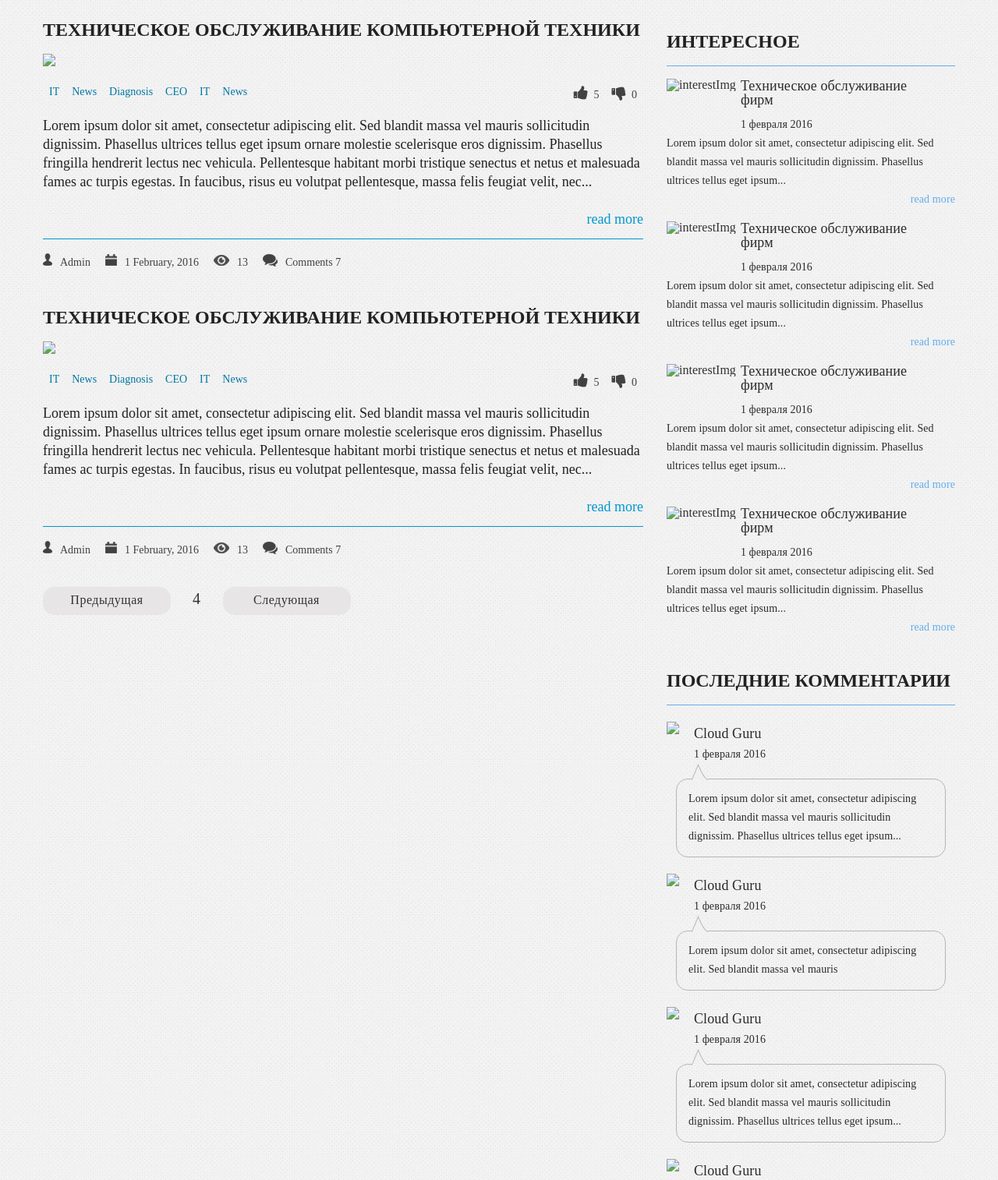
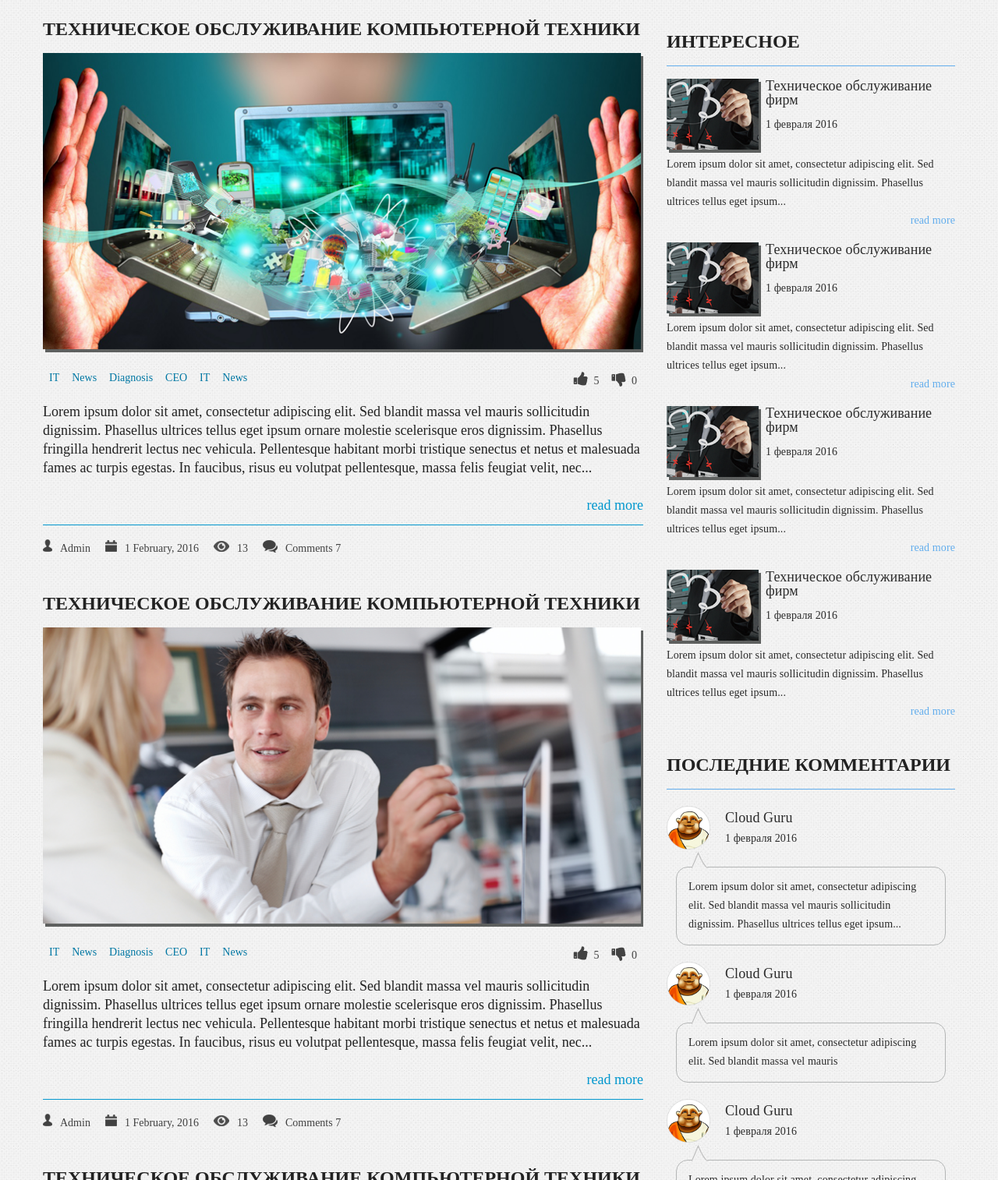
Before and after one commit to Sanchez86/16_guru, a plain HTML site: page blog.html in a window 1280 px wide. Shown: the part 926-2440 px from the top of the page at 78% size. Drawn offline with Linux system fonts and the light colour scheme.

Commit message:
Update blog.html

```diff
--- a/blog.html
+++ b/blog.html
@@ -5,7 +5,7 @@
     <meta http-equiv="X-UA-Compatible" content="IE=edge">
     <meta name="viewport" content="width=device-width, initial-scale=1">
     <title>blog</title>
-    <link href="../css/bootstrap.css" rel="stylesheet">
+    <link href="./css/bootstrap.css" rel="stylesheet">
     <link href="../css/font-awesome.min.css" rel="stylesheet">
     <link href="../css/reset.css" rel="stylesheet">
     <link href="../css/style.css" rel="stylesheet">
@@ -45,7 +45,7 @@
                     <div class="row">
                         <div class="col-md-12">
                             <h3>Техническое обслуживание компьютерной техники</h3>
-                            <img src="images/img1.png" />
+                            <img src="blog/images/img1.png" />
                             <div class="blogMenu">
                                 <ul>
                                     <li><a href="#">IT</a></li>
@@ -79,7 +79,7 @@
                     <div class="row">
                         <div class="col-md-12">
                             <h3>Техническое обслуживание компьютерной техники</h3>
-                            <img src="images/img2.png" />
+                            <img src="blog/images/img2.png" />
                             <div class="blogMenu">
                                 <ul>
                                     <li><a href="#">IT</a></li>
@@ -113,7 +113,7 @@
                     <div class="row">
                         <div class="col-md-12">
                             <h3>Техническое обслуживание компьютерной техники</h3>
-                            <img src="images/img3.png" />
+                            <img src="blog/images/img3.png" />
                             <div class="blogMenu">
                                 <ul>
                                     <li><a href="#">IT</a></li>
@@ -147,7 +147,7 @@
                     <div class="row">
                         <div class="col-md-12">
                             <h3>Техническое обслуживание компьютерной техники</h3>
-                            <img src="images/img4.png" />
+                            <img src="blog/images/img4.png" />
                             <div class="blogMenu">
                                 <ul>
                                     <li><a href="#">IT</a></li>
@@ -205,7 +205,7 @@
                     <h2>интересное</h2>
                     <div class="interest">
                         <div class="interestImg">
-                            <img src="images/interestImg.png" alt="interestImg" />
+                            <img src="blog/images/interestImg.png" alt="interestImg" />
                         </div>
                         <div class="interestTitle">
                             <span>Техническое обслуживание фирм</span>
@@ -222,7 +222,7 @@
 
                     <div class="interest">
                         <div class="interestImg">
-                            <img src="images/interestImg.png" alt="interestImg" />
+                            <img src="blog/images/interestImg.png" alt="interestImg" />
                         </div>
                         <div class="interestTitle">
                             <span>Техническое обслуживание фирм</span>
@@ -239,7 +239,7 @@
 
                     <div class="interest">
                         <div class="interestImg">
-                            <img src="images/interestImg.png" alt="interestImg" />
+                            <img src="blog/images/interestImg.png" alt="interestImg" />
                         </div>
                         <div class="interestTitle">
                             <span>Техническое обслуживание фирм</span>
@@ -256,7 +256,7 @@
 
                     <div class="interest">
                         <div class="interestImg">
-                            <img src="images/interestImg.png" alt="interestImg" />
+                            <img src="blog/images/interestImg.png" alt="interestImg" />
                         </div>
                         <div class="interestTitle">
                             <span>Техническое обслуживание фирм</span>
@@ -273,7 +273,7 @@
                     <h2>Поcледние комментарии</h2>
                     <div class="lastComments">
                         <div class="lastCommentsAvatar">
-                            <img src="images/avatar.png" />
+                            <img src="blog/images/avatar.png" />
                         </div>
                         <div class="lastCommentsTitle">
                             <span>Cloud Guru</span>
@@ -290,7 +290,7 @@
 
                     <div class="lastComments">
                         <div class="lastCommentsAvatar">
-                            <img src="images/avatar.png" />
+                            <img src="blog/images/avatar.png" />
                         </div>
                         <div class="lastCommentsTitle">
                             <span>Cloud Guru</span>
@@ -308,7 +308,7 @@
 
 					    <div class="lastComments">
                         <div class="lastCommentsAvatar">
-                            <img src="images/avatar.png" />
+                            <img src="blog/images/avatar.png" />
                         </div>
                         <div class="lastCommentsTitle">
                             <span>Cloud Guru</span>
@@ -325,7 +325,7 @@
 
                     <div class="lastComments">
                         <div class="lastCommentsAvatar">
-                            <img src="images/avatar.png" />
+                            <img src="blog/images/avatar.png" />
                         </div>
                         <div class="lastCommentsTitle">
                             <span>Cloud Guru</span>
@@ -344,7 +344,7 @@
 
 					    <div class="lastComments">
                         <div class="lastCommentsAvatar">
-                            <img src="images/avatar.png" />
+                            <img src="blog/images/avatar.png" />
                         </div>
                         <div class="lastCommentsTitle">
                             <span>Cloud Guru</span>
@@ -361,7 +361,7 @@
 
                     <div class="lastComments">
                         <div class="lastCommentsAvatar">
-                            <img src="images/avatar.png" />
+                            <img src="blog/images/avatar.png" />
                         </div>
                         <div class="lastCommentsTitle">
                             <span>Cloud Guru</span>
```
